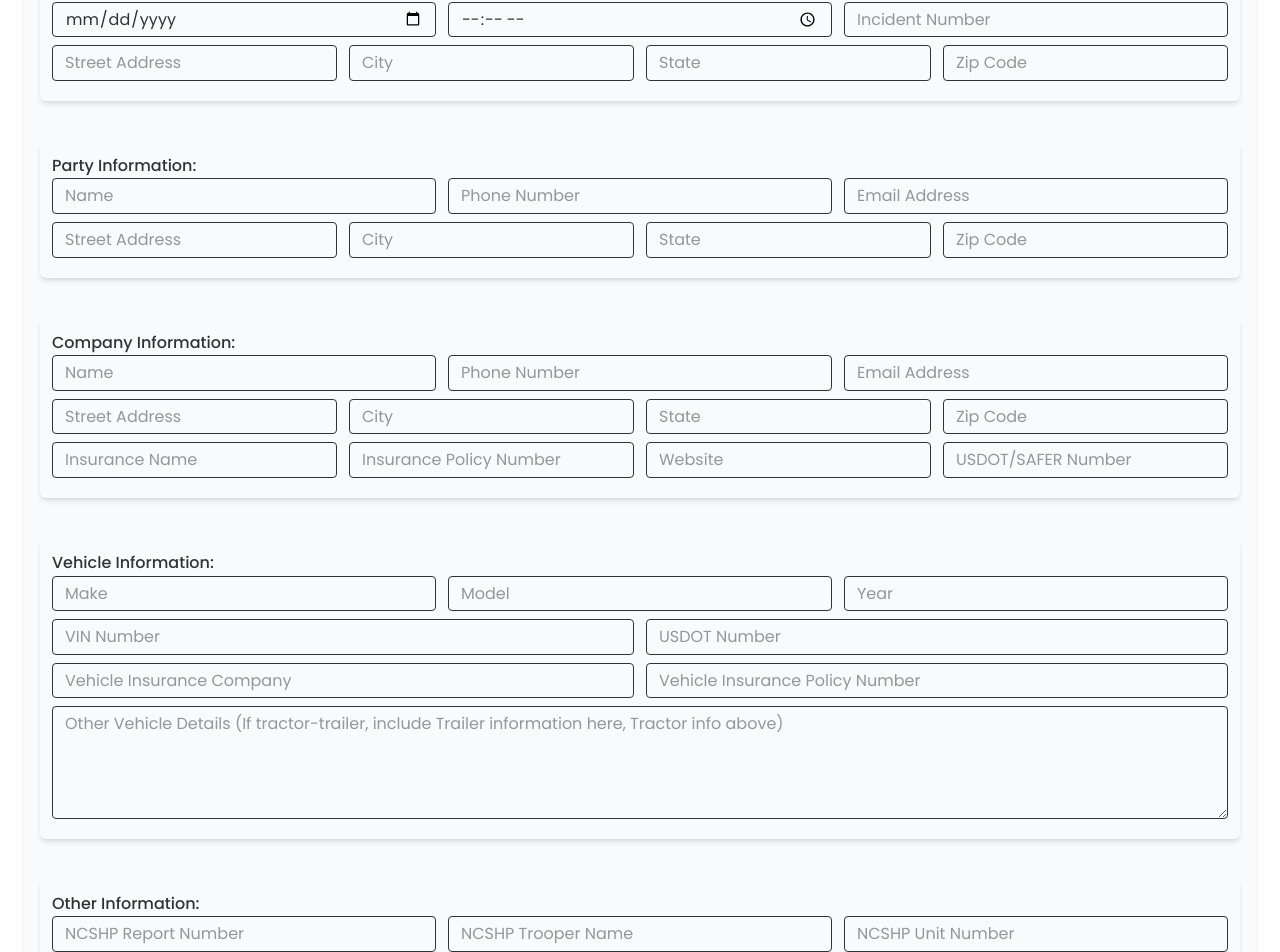
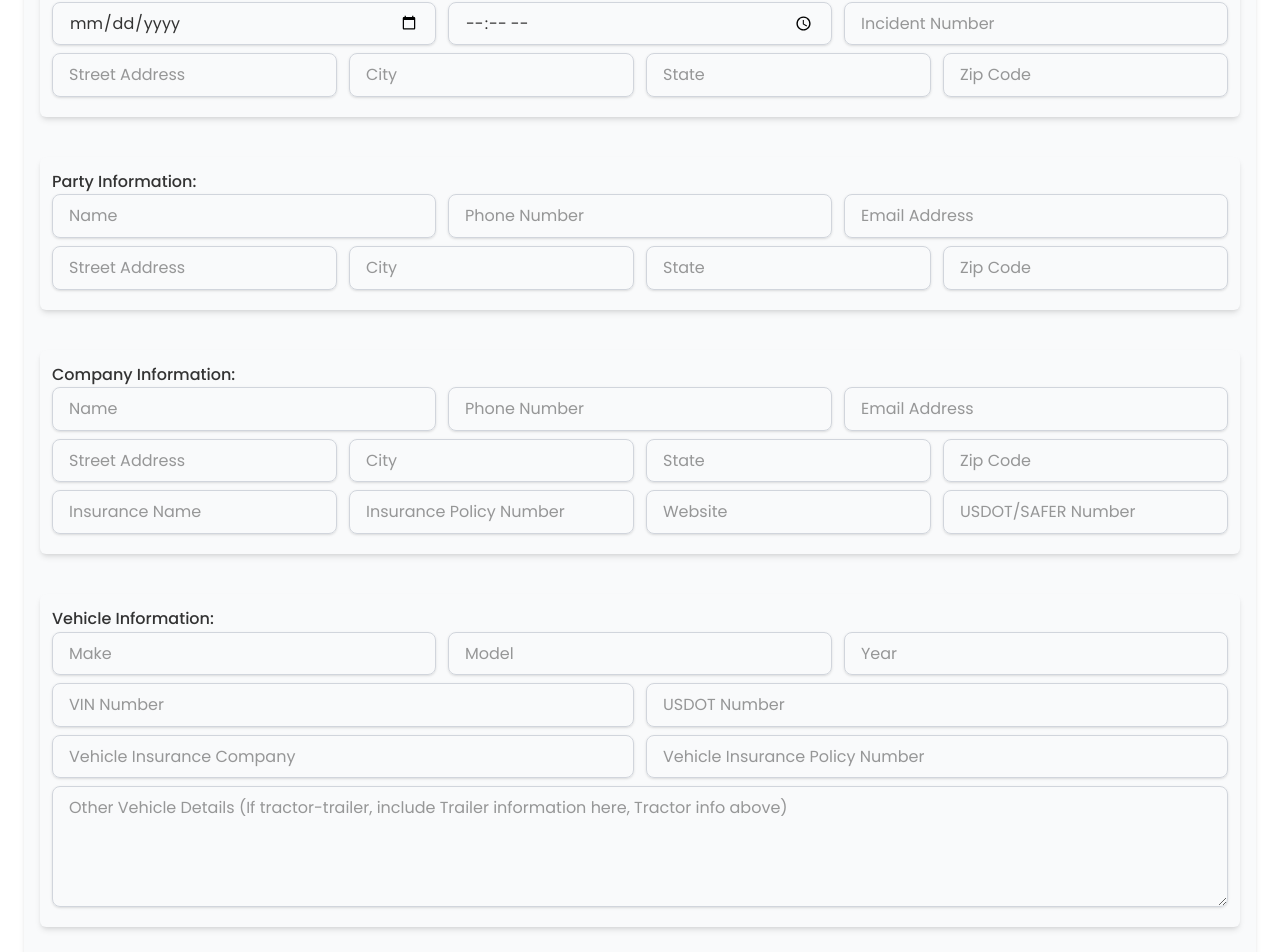
Before and after one commit to akunna1/Hazmat-Calls-Form, a Next.js app: page / in a window 1280 px wide. Shown: the part 236-1188 px from the top of the page. Built offline with nearby package versions, Linux system fonts and the light colour scheme.

Commit message:
Updated styles

```diff
--- a/app/components/Hero.tsx
+++ b/app/components/Hero.tsx
@@ -50,16 +50,16 @@ export default function Hero() {
         <div className="mt-2 mb-4 p-3 shadow-md rounded-md bg-gray-50">
           <p className="text-left font-medium">Incident Information:</p>
             <div className="grid grid-cols-1 md:grid-cols-3 gap-3 mb-2">
-                <div className="flex"><input type="date" name="incidentDate" placeholder="Incident Date"required className="border rounded px-3 py-1 w-full" /></div>
-                <div className="flex"><input type="time" name="incidentTime" placeholder="Incident Time" required className="border rounded px-3 py-1 w-full" /></div>
-                <input type="text" name="incidentNumber" placeholder="Incident Number" required className="border rounded px-3 py-1 w-full" />
+                <div className="flex"><input type="date" name="incidentDate" placeholder="Incident Date"required className="w-full px-4 py-2 rounded-lg border border-gray-300 shadow-sm focus:outline-none focus:ring focus:ring-black focus:border-black transition duration-200" /></div>
+                <div className="flex"><input type="time" name="incidentTime" placeholder="Incident Time" required className="w-full px-4 py-2 rounded-lg border border-gray-300 shadow-sm focus:outline-none focus:ring focus:ring-black focus:border-black transition duration-200" /></div>
+                <input type="text" name="incidentNumber" placeholder="Incident Number" required className="w-full px-4 py-2 rounded-lg border border-gray-300 shadow-sm focus:outline-none focus:ring focus:ring-black focus:border-black transition duration-200" />
             </div>
 
             <div className="grid grid-cols-1 md:grid-cols-2 lg:grid-cols-4 gap-3 mb-2">
-              <input type="text" name="incidentStreet" placeholder="Street Address" required className="border rounded px-3 py-1 w-full" />
-              <input type="text" name="incidentCity" placeholder="City" required className="border rounded px-3 py-1 w-full" />
-              <input type="text" name="incidentState" maxLength={2} placeholder="State" required className="border rounded px-3 py-1 w-full" />
-              <input type="text" name="incidentZip" placeholder="Zip Code" required className="border rounded px-3 py-1 w-full" />
+              <input type="text" name="incidentStreet" placeholder="Street Address" required className="w-full px-4 py-2 rounded-lg border border-gray-300 shadow-sm focus:outline-none focus:ring focus:ring-black focus:border-black transition duration-200" />
+              <input type="text" name="incidentCity" placeholder="City" required className="w-full px-4 py-2 rounded-lg border border-gray-300 shadow-sm focus:outline-none focus:ring focus:ring-black focus:border-black transition duration-200" />
+              <input type="text" name="incidentState" maxLength={2} placeholder="State" required className="w-full px-4 py-2 rounded-lg border border-gray-300 shadow-sm focus:outline-none focus:ring focus:ring-black focus:border-black transition duration-200" />
+              <input type="text" name="incidentZip" placeholder="Zip Code" required className="w-full px-4 py-2 rounded-lg border border-gray-300 shadow-sm focus:outline-none focus:ring focus:ring-black focus:border-black transition duration-200" />
             </div>
         </div>
 
@@ -68,16 +68,16 @@ export default function Hero() {
         <div className="mt-6 lg:mt-10 mb-4 p-3 shadow-md rounded-md bg-gray-50">
           <p className="text-left font-medium">Party Information:</p>
             <div className="grid grid-cols-1 md:grid-cols-3 gap-3 mb-2">
-              <input type="text" name="name" placeholder="Name" required className="border rounded px-3 py-1 w-full" />
-              <input type="tel" name="phone" placeholder="Phone Number" required className="border rounded px-3 py-1 w-full" />
-              <input type="email" name="email" placeholder="Email Address" required className="border rounded px-3 py-1 w-full" />
+              <input type="text" name="name" placeholder="Name" required className="w-full px-4 py-2 rounded-lg border border-gray-300 shadow-sm focus:outline-none focus:ring focus:ring-black focus:border-black transition duration-200" />
+              <input type="tel" name="phone" placeholder="Phone Number" required className="w-full px-4 py-2 rounded-lg border border-gray-300 shadow-sm focus:outline-none focus:ring focus:ring-black focus:border-black transition duration-200" />
+              <input type="email" name="email" placeholder="Email Address" required className="w-full px-4 py-2 rounded-lg border border-gray-300 shadow-sm focus:outline-none focus:ring focus:ring-black focus:border-black transition duration-200" />
             </div>
 
             <div className="grid grid-cols-1 md:grid-cols-2 lg:grid-cols-4 gap-3 mb-2">
-              <input type="text" name="street" placeholder="Street Address" required className="border rounded px-3 py-1 w-full" />
-              <input type="text" name="city" placeholder="City" required className="border rounded px-3 py-1 w-full" />
-              <input type="text" name="state" maxLength={2} placeholder="State" required className="border rounded px-3 py-1 w-full" />
-              <input type="text" name="zip" placeholder="Zip Code" required className="border rounded px-3 py-1 w-full" />
+              <input type="text" name="street" placeholder="Street Address" required className="w-full px-4 py-2 rounded-lg border border-gray-300 shadow-sm focus:outline-none focus:ring focus:ring-black focus:border-black transition duration-200" />
+              <input type="text" name="city" placeholder="City" required className="w-full px-4 py-2 rounded-lg border border-gray-300 shadow-sm focus:outline-none focus:ring focus:ring-black focus:border-black transition duration-200" />
+              <input type="text" name="state" maxLength={2} placeholder="State" required className="w-full px-4 py-2 rounded-lg border border-gray-300 shadow-sm focus:outline-none focus:ring focus:ring-black focus:border-black transition duration-200" />
+              <input type="text" name="zip" placeholder="Zip Code" required className="w-full px-4 py-2 rounded-lg border border-gray-300 shadow-sm focus:outline-none focus:ring focus:ring-black focus:border-black transition duration-200" />
             </div>
         </div>
 
@@ -86,23 +86,23 @@ export default function Hero() {
         <div>
           <p className="text-left font-medium">Company Information:</p>
             <div className="grid grid-cols-1 md:grid-cols-3 gap-3 mb-2">
-              <input type="text" name="name2" placeholder="Name" required className="border rounded px-3 py-1 w-full" />
-              <input type="tel" name="phone2" placeholder="Phone Number" required className="border rounded px-3 py-1 w-full" />
-              <input type="email" name="email2" placeholder="Email Address" required className="border rounded px-3 py-1 w-full" />
+              <input type="text" name="name2" placeholder="Name" required className="w-full px-4 py-2 rounded-lg border border-gray-300 shadow-sm focus:outline-none focus:ring focus:ring-black focus:border-black transition duration-200" />
+              <input type="tel" name="phone2" placeholder="Phone Number" required className="w-full px-4 py-2 rounded-lg border border-gray-300 shadow-sm focus:outline-none focus:ring focus:ring-black focus:border-black transition duration-200" />
+              <input type="email" name="email2" placeholder="Email Address" required className="w-full px-4 py-2 rounded-lg border border-gray-300 shadow-sm focus:outline-none focus:ring focus:ring-black focus:border-black transition duration-200" />
             </div>
 
             <div className="grid grid-cols-1 md:grid-cols-2 lg:grid-cols-4 gap-3 mb-2">
-              <input type="text" name="street2" placeholder="Street Address" required className="border rounded px-3 py-1 w-full" />
-              <input type="text" name="city2" placeholder="City" required className="border rounded px-3 py-1 w-full" />
-              <input type="text" name="state2" maxLength={2} placeholder="State" required className="border rounded px-3 py-1 w-full" />
-              <input type="text" name="zip2" placeholder="Zip Code" required className="border rounded px-3 py-1 w-full" />
+              <input type="text" name="street2" placeholder="Street Address" required className="w-full px-4 py-2 rounded-lg border border-gray-300 shadow-sm focus:outline-none focus:ring focus:ring-black focus:border-black transition duration-200" />
+              <input type="text" name="city2" placeholder="City" required className="w-full px-4 py-2 rounded-lg border border-gray-300 shadow-sm focus:outline-none focus:ring focus:ring-black focus:border-black transition duration-200" />
+              <input type="text" name="state2" maxLength={2} placeholder="State" required className="w-full px-4 py-2 rounded-lg border border-gray-300 shadow-sm focus:outline-none focus:ring focus:ring-black focus:border-black transition duration-200" />
+              <input type="text" name="zip2" placeholder="Zip Code" required className="w-full px-4 py-2 rounded-lg border border-gray-300 shadow-sm focus:outline-none focus:ring focus:ring-black focus:border-black transition duration-200" />
             </div>
 
             <div className="grid grid-cols-1 md:grid-cols-2 lg:grid-cols-4 gap-3 mb-2">
-              <input type="text" name="insuranceName" placeholder="Insurance Name" required className="border rounded px-3 py-1 w-full" />
-              <input type="text" name="insurancePolicyNumber" placeholder="Insurance Policy Number" required className="border rounded px-3 py-1 w-full" />
-              <input type="url" name="website" placeholder="Website" required className="border rounded px-3 py-1 w-full" />
-              <input type="text" name="usdotSafer" placeholder="USDOT/SAFER Number" required className="border rounded px-3 py-1 w-full" />
+              <input type="text" name="insuranceName" placeholder="Insurance Name" required className="w-full px-4 py-2 rounded-lg border border-gray-300 shadow-sm focus:outline-none focus:ring focus:ring-black focus:border-black transition duration-200" />
+              <input type="text" name="insurancePolicyNumber" placeholder="Insurance Policy Number" required className="w-full px-4 py-2 rounded-lg border border-gray-300 shadow-sm focus:outline-none focus:ring focus:ring-black focus:border-black transition duration-200" />
+              <input type="url" name="website" placeholder="Website" required className="w-full px-4 py-2 rounded-lg border border-gray-300 shadow-sm focus:outline-none focus:ring focus:ring-black focus:border-black transition duration-200" />
+              <input type="text" name="usdotSafer" placeholder="USDOT/SAFER Number" required className="w-full px-4 py-2 rounded-lg border border-gray-300 shadow-sm focus:outline-none focus:ring focus:ring-black focus:border-black transition duration-200" />
             </div>
         </div>
 
@@ -112,23 +112,23 @@ export default function Hero() {
         <div className="mt-6 lg:mt-10 mb-4 p-3 shadow-md rounded-md bg-gray-50">
           <p className="text-left font-medium">Vehicle Information:</p>
             <div className="grid grid-cols-1 md:grid-cols-3 gap-3 mb-2">
-              <input type="text" name="make" placeholder="Make" required className="border rounded px-3 py-1 w-full" />
-              <input type="text" name="model" placeholder="Model" required className="border rounded px-3 py-1 w-full" />
-              <input type="text" name="year" maxLength={4} placeholder="Year" required className="border rounded px-3 py-1 w-full" />
+              <input type="text" name="make" placeholder="Make" required className="w-full px-4 py-2 rounded-lg border border-gray-300 shadow-sm focus:outline-none focus:ring focus:ring-black focus:border-black transition duration-200" />
+              <input type="text" name="model" placeholder="Model" required className="w-full px-4 py-2 rounded-lg border border-gray-300 shadow-sm focus:outline-none focus:ring focus:ring-black focus:border-black transition duration-200" />
+              <input type="text" name="year" maxLength={4} placeholder="Year" required className="w-full px-4 py-2 rounded-lg border border-gray-300 shadow-sm focus:outline-none focus:ring focus:ring-black focus:border-black transition duration-200" />
             </div>
 
             <div className="grid grid-cols-1 md:grid-cols-2 gap-3 mb-2">
-              <input type="text" name="vinNumber" placeholder="VIN Number" required className="border rounded px-3 py-1 w-full" />
-              <input type="text" name="usdotNumber" placeholder="USDOT Number" required className="border rounded px-3 py-1 w-full" />
+              <input type="text" name="vinNumber" placeholder="VIN Number" required className="w-full px-4 py-2 rounded-lg border border-gray-300 shadow-sm focus:outline-none focus:ring focus:ring-black focus:border-black transition duration-200" />
+              <input type="text" name="usdotNumber" placeholder="USDOT Number" required className="w-full px-4 py-2 rounded-lg border border-gray-300 shadow-sm focus:outline-none focus:ring focus:ring-black focus:border-black transition duration-200" />
             </div>
 
             <div className="grid grid-cols-1 md:grid-cols-2 gap-3 mb-2">
-              <input type="text" name="vehicleInsuranceCompany" placeholder="Vehicle Insurance Company" required className="border rounded px-3 py-1 w-full" />
-              <input type="text" name="vehicleInsurancePolicyNumber" placeholder="Vehicle Insurance Policy Number" required className="border rounded px-3 py-1 w-full" />
+              <input type="text" name="vehicleInsuranceCompany" placeholder="Vehicle Insurance Company" required className="w-full px-4 py-2 rounded-lg border border-gray-300 shadow-sm focus:outline-none focus:ring focus:ring-black focus:border-black transition duration-200" />
+              <input type="text" name="vehicleInsurancePolicyNumber" placeholder="Vehicle Insurance Policy Number" required className="w-full px-4 py-2 rounded-lg border border-gray-300 shadow-sm focus:outline-none focus:ring focus:ring-black focus:border-black transition duration-200" />
             </div>
 
             <div className="grid grid-cols-1 mb-2">
-              <textarea name="otherVehicleDetails" placeholder="Other Vehicle Details (If tractor-trailer, include Trailer information here, Tractor info above)" rows={4} className="border rounded px-3 py-1 w-full"/>
+              <textarea name="otherVehicleDetails" placeholder="Other Vehicle Details (If tractor-trailer, include Trailer information here, Tractor info above)" rows={4} className="w-full px-4 py-2 rounded-lg border border-gray-300 shadow-sm focus:outline-none focus:ring focus:ring-black focus:border-black transition duration-200"/>
             </div>
         </div>
 
@@ -137,15 +137,15 @@ export default function Hero() {
         <div className="mt-6 lg:mt-10 mb-4 p-3 shadow-md rounded-md bg-gray-50">
             <p className="text-left font-medium">Other Information:</p>
             <div className="grid grid-cols-1 md:grid-cols-3 gap-3 mb-2">
-              <input type="text" name="ncshpNumber" placeholder="NCSHP Report Number" required className="border rounded px-3 py-1 w-full" />
-              <input type="text" name="ncshpName" placeholder="NCSHP Trooper Name" required className="border rounded px-3 py-1 w-full" />
-              <input type="text" name="ncshpUnitNumber" placeholder="NCSHP Unit Number" required className="border rounded px-3 py-1 w-full" />
+              <input type="text" name="ncshpNumber" placeholder="NCSHP Report Number" required className="w-full px-4 py-2 rounded-lg border border-gray-300 shadow-sm focus:outline-none focus:ring focus:ring-black focus:border-black transition duration-200" />
+              <input type="text" name="ncshpName" placeholder="NCSHP Trooper Name" required className="w-full px-4 py-2 rounded-lg border border-gray-300 shadow-sm focus:outline-none focus:ring focus:ring-black focus:border-black transition duration-200" />
+              <input type="text" name="ncshpUnitNumber" placeholder="NCSHP Unit Number" required className="w-full px-4 py-2 rounded-lg border border-gray-300 shadow-sm focus:outline-none focus:ring focus:ring-black focus:border-black transition duration-200" />
             </div>
 
             <div className="grid grid-cols-1 md:grid-cols-3 gap-3 mb-2">
-              <input type="text" name="dpdNumber" placeholder="DPD/DSO Report Number" required className="border rounded px-3 py-1 w-full" />
-              <input type="text" name="dpdName" placeholder="DPD/DSO Trooper Name" required className="border rounded px-3 py-1 w-full" />
-              <input type="text" name="dpdUnitNumber" placeholder="DPD/DSO Unit Number" required className="border rounded px-3 py-1 w-full" />
+              <input type="text" name="dpdNumber" placeholder="DPD/DSO Report Number" required className="w-full px-4 py-2 rounded-lg border border-gray-300 shadow-sm focus:outline-none focus:ring focus:ring-black focus:border-black transition duration-200" />
+              <input type="text" name="dpdName" placeholder="DPD/DSO Trooper Name" required className="w-full px-4 py-2 rounded-lg border border-gray-300 shadow-sm focus:outline-none focus:ring focus:ring-black focus:border-black transition duration-200" />
+              <input type="text" name="dpdUnitNumber" placeholder="DPD/DSO Unit Number" required className="w-full px-4 py-2 rounded-lg border border-gray-300 shadow-sm focus:outline-none focus:ring focus:ring-black focus:border-black transition duration-200" />
             </div>
         </div>
 
@@ -154,7 +154,7 @@ export default function Hero() {
           <button
             type="submit"
             disabled={loading}
-            className="px-4 py-1 rounded-full shadow-sm border border-black bg-gray-500 text-white hover:bg-gray-700 active:bg-gray-700 hover:border-gray-700 active:border-gray-700 transition hover:scale-110 active:scale-110"
+            className="px-4 py-1 rounded-full shadow-sm text-white hover:text-gray-300 active:text-gray-300 bg-gray-700 border border-gray-700 transition hover:scale-115 active:scale-115"
           >
             <strong>{loading ? "Submitting..." : "Submit"}</strong>
           </button>
```
Also changed, not shown: app/globals.css (line endings or trailing spaces).
